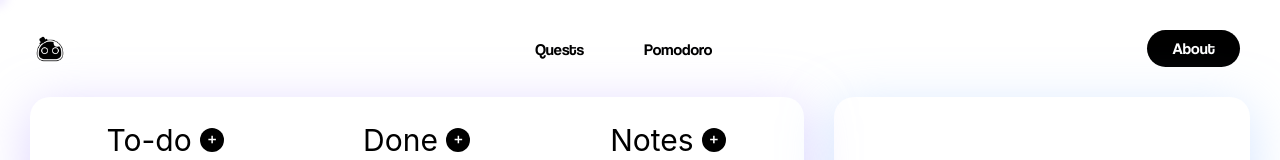
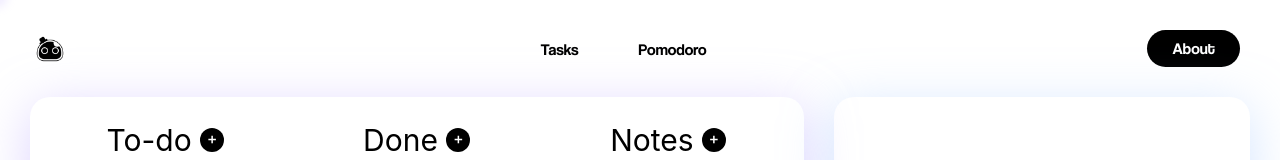
Before and after one commit to Four-Bits/quantum-x, a React (Create React App) app: page / in a window 1280 px wide. Shown: the top 160 px of the page. Built offline with nearby package versions, Linux system fonts and the light colour scheme.

Commit message:
ppt added

```diff
--- a/src/components/Menu.js
+++ b/src/components/Menu.js
@@ -6,7 +6,7 @@
             <img className = "logo" src={logo} alt="image not found"/>
             <nav>
                 <ul className = "nav_link">
-                    <li><a href="#">Quests</a></li>
+                    <li><a href="#">Tasks</a></li>
                     <li><a href="#">Pomodoro</a></li>
                 </ul>
             </nav>
```
Also changed, not shown: 1 other file (tests, documents, lock files or other folders).
